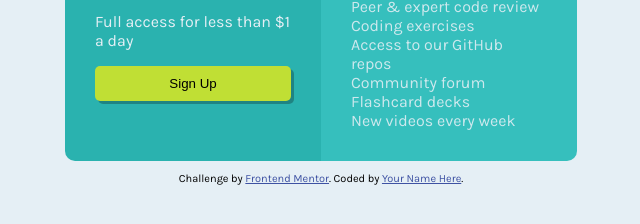
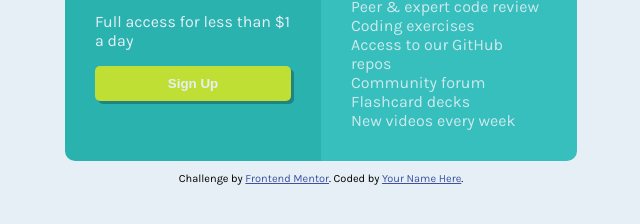
Before and after one commit to Farouk1511/single-price-grid-component-master, a plain HTML site: page index.html in a window 1280 px wide. Shown: the part 522-746 px from the top of the page, 319-959 px from the left. Drawn offline with Linux system fonts and the light colour scheme.

Commit message:
updated button

```diff
--- a/style.css
+++ b/style.css
@@ -73,7 +73,9 @@ body {
   background-color: hsl(71, 73%, 54%);
   border: none;
   box-shadow: 3px 3px rgba(0, 0, 0, 0.26);
+  color: hsl(204, 43%, 93%);
   margin-bottom: 30px;
+  font-weight: 700;
 }
 
 button:focus {
```
